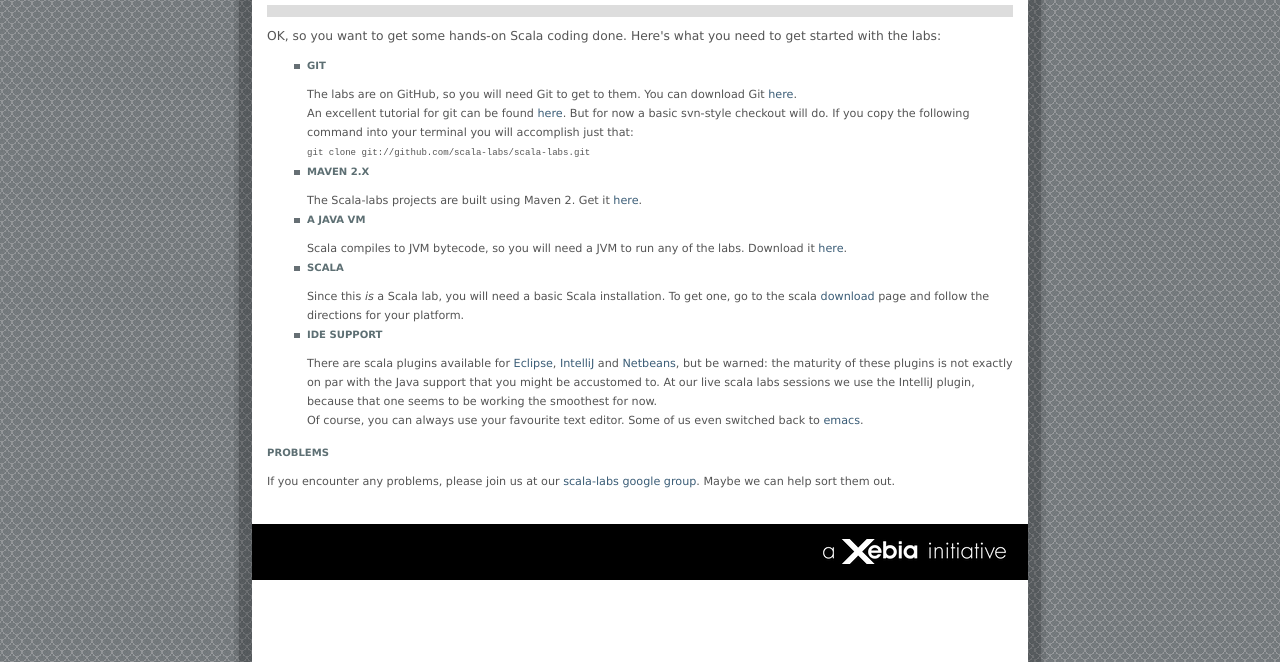
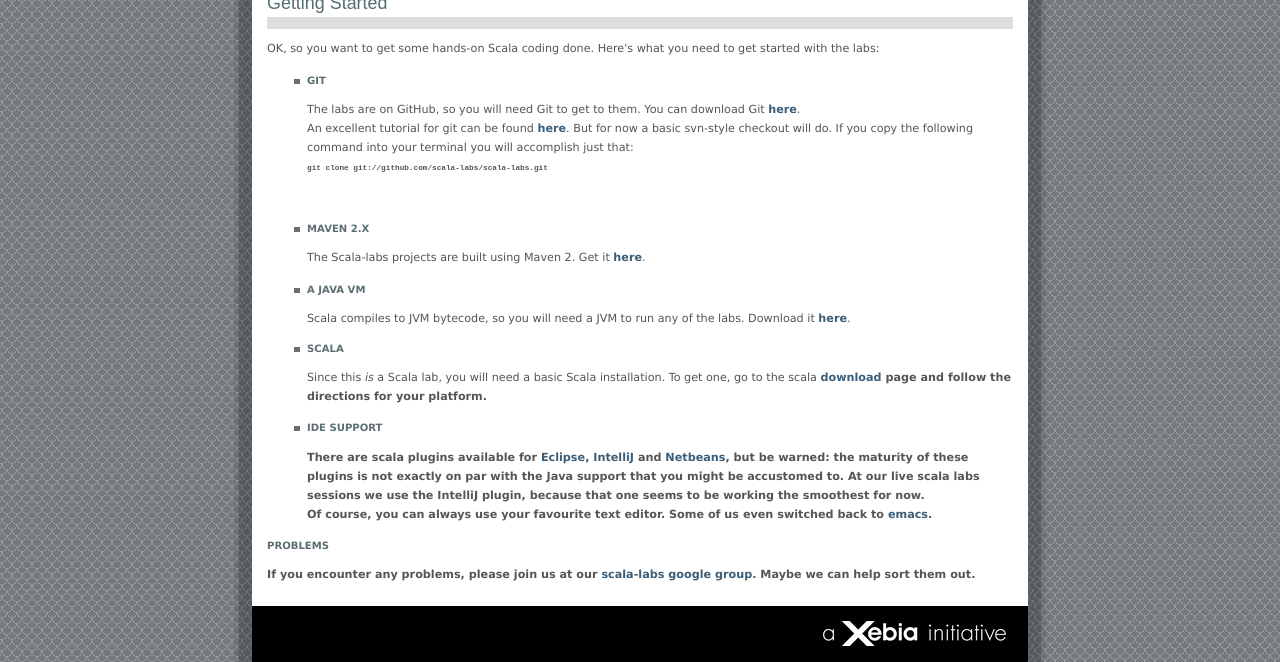
Before and after one commit to scala-labs/scala-labs.github.com, a Jekyll site: the page built from getting-started.html, in a window 1280 px wide. Shown: the part 320-982 px from the top of the page. Built offline with Jekyll 4.4.1, drawn with Linux system fonts in a browser that asks for light colours.

Commit message:
Adjustments

```diff
--- a/getting-started.html
+++ b/getting-started.html
@@ -4,33 +4,45 @@
 id: getting-started
 ---
 
+<p class="text-content">
+<h1>Getting Started</h1>
+OK, so you want to get some hands-on Scala coding done. Here's what you need to get started with the labs:
+</p>
 
-<h1>Getting Started</h1>
+<ul>
+	<p class="text-content">
+	<li><h3>Git</h3>
+	The labs are on GitHub, so you will need Git to get to them. You can download Git <b><a href="http://git-scm.com/download">here</a></b>.<br>
+	An excellent tutorial for git can be found <b><a href="http://www.kernel.org/pub/software/scm/git/docs/gittutorial.html">here</a></b>. But for now a basic svn-style
+	checkout will do. If you copy the following command into your terminal you will accomplish just that:<br>
+	<h4><code>git clone git://github.com/scala-labs/scala-labs.git</code></h4><br></li>
+	</p>
 
-<p class="text-content">
-  OK, so you want to get some hands-on Scala coding done. Here's what you need to get started with the labs:
-<ul>
-	<li><h3>Git</h3>
-	The labs are on GitHub, so you will need Git to get to them. You can download Git <a href="http://git-scm.com/download">here</a>.<br>
-	An excellent tutorial for git can be found <a href="http://www.kernel.org/pub/software/scm/git/docs/gittutorial.html">here</a>. But for now a basic svn-style
-	checkout will do. If you copy the following command into your terminal you will accomplish just that:<br>
-	<code>git clone git://github.com/scala-labs/scala-labs.git</code><br></li>
+	<p class="text-content">
 	<li><h3>Maven 2.x</h3>
-	The Scala-labs projects are built using Maven 2. Get it <a href="http://maven.apache.org/download.html">here</a>.<br></li>
+	The Scala-labs projects are built using Maven 2. Get it <b><a href="http://maven.apache.org/download.html">here</a></b>.<br></li>
+	</p>
+
+	<p class="text-content">
 	<li><h3>A Java VM</h3>
-	Scala compiles to JVM bytecode, so you will need a JVM to run any of the labs. Download it <a href="http://java.com/download/index.jsp">here</a>.<br></li>
+	Scala compiles to JVM bytecode, so you will need a JVM to run any of the labs. Download it <b><a href="http://java.com/download/index.jsp">here</a></b>.<br></li>
+	</p>
+
 	<li><h3>Scala</h3>
-	Since this <i>is</i> a Scala lab, you will need a basic Scala installation. To get one, go to the scala <a href="http://www.scala-lang.org/downloads">download</a> page and follow the
+	Since this <i>is</i> a Scala lab, you will need a basic Scala installation. To get one, go to the scala <b><a href="http://www.scala-lang.org/downloads">download</a> page and follow the
 	directions for your platform.<br></li>
+	</p>
+
+	<p class="text-content">
 	<li><h3>IDE Support</h3>
-	There are scala plugins available for <a href="http://www.scala-lang.org/node/94">Eclipse</a>, <a href="http://plugins.intellij.net/plugin/?id=1347">IntelliJ</a> and
-	<a href="http://wiki.netbeans.org/Scala">Netbeans</a>, but be warned: the maturity of these plugins is not exactly on par with the Java support that you might be accustomed to. At our live scala labs sessions
+	There are scala plugins available for <b><a href="http://www.scala-lang.org/node/94">Eclipse</a>, <b><a href="http://plugins.intellij.net/plugin/?id=1347">IntelliJ</a></b> and
+	<b><a href="http://wiki.netbeans.org/Scala">Netbeans</a></b>, but be warned: the maturity of these plugins is not exactly on par with the Java support that you might be accustomed to. At our live scala labs sessions
 	we use the IntelliJ plugin, because that one seems to be working the smoothest for now.<br>
-	Of course, you can always use your favourite text editor. Some of us even switched back to <a href="http://thegreylensmansview.blogspot.com/2009/03/stone-tools-and-scala-development-part.html">emacs</a>.</li>
+	Of course, you can always use your favourite text editor. Some of us even switched back to <b><a href="http://thegreylensmansview.blogspot.com/2009/03/stone-tools-and-scala-development-part.html">emacs</a></b>.</li>
+	</p>
 </ul>
-</p>
 
 <p class="text-content">
 <h3>Problems</h3>
-If you encounter any problems, please join us at our <a href="http://groups.google.com/group/scala-labs">scala-labs google group</a>. Maybe we can help sort them out.
+If you encounter any problems, please join us at our <b><a href="http://groups.google.com/group/scala-labs">scala-labs google group</a></b>. Maybe we can help sort them out.
 </p>
```
Also changed, not shown: learning-scala.html (+13 -7 lines).
